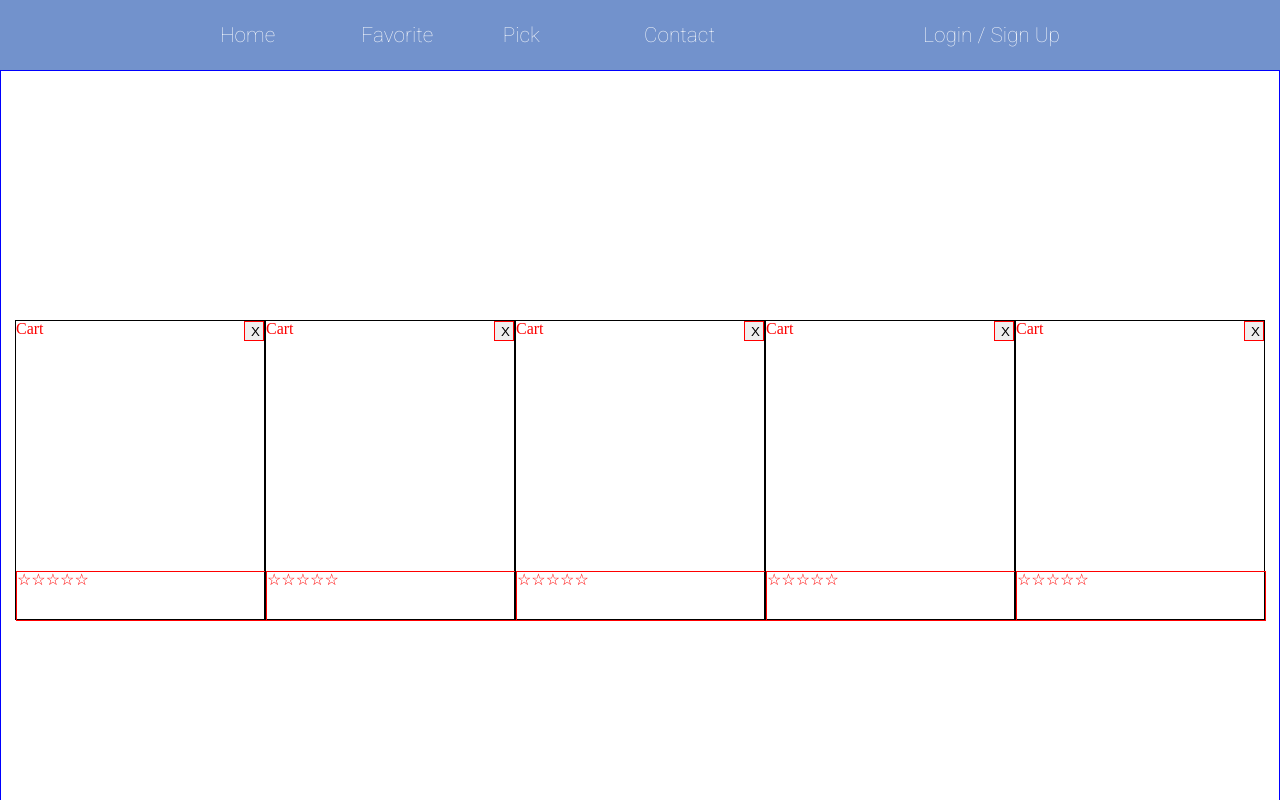
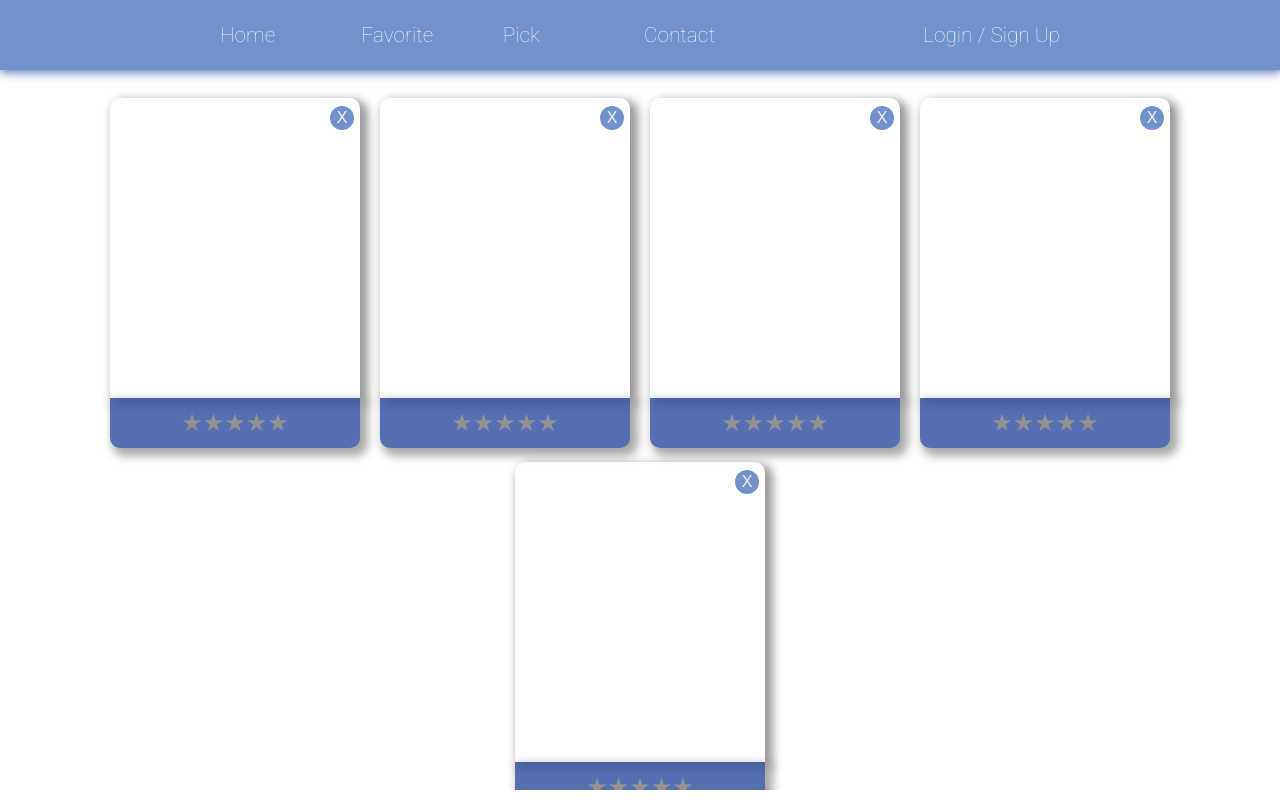
Before and after one commit to rlawksml/MRP, a React app: page /Cart in a window 1280 px wide. Built offline with nearby package versions, Linux system fonts and the light colour scheme.

Commit message:
Star Rating system make

```diff
--- a/package.json
+++ b/package.json
@@ -11,9 +11,15 @@
   "author": "",
   "license": "ISC",
   "dependencies": {
+    "@fortawesome/fontawesome-svg-core": "^1.2.35",
+    "@fortawesome/free-brands-svg-icons": "^5.15.3",
+    "@fortawesome/free-regular-svg-icons": "^5.15.3",
+    "@fortawesome/free-solid-svg-icons": "^5.15.3",
+    "@fortawesome/react-fontawesome": "^0.1.14",
     "@material-ui/core": "^4.11.3",
     "react": "^17.0.1",
     "react-dom": "^17.0.1",
+    "react-rating-stars-component": "^2.2.0",
     "react-router-dom": "^5.2.0",
     "styled-components": "^5.2.1",
     "styled-reset": "^4.3.4"
--- a/src/coponents/Navigation.jsx
+++ b/src/coponents/Navigation.jsx
@@ -95,4 +95,5 @@ width: 100%;
 height: 70px;
 font-family: Roboto;
 font-weight: 100;
+box-shadow: 1px 1px 10px 1px #4e6caf;
 `
--- a/src/pages/Cart.jsx
+++ b/src/pages/Cart.jsx
@@ -1,87 +1,135 @@
 import React from 'react';
 import styled from 'styled-components';
 import { Grid, container } from '@material-ui/core';
-import Navigation from '../coponents/Navigation';
+import ReactStars from "react-rating-stars-component"
 
 export default () => {
+  // 레이팅 값 받아오기
+  // 함수는 return이 아닌 return 위 render 영역에 선언함
+  const ratingChanged = (newRating)=>{
+    console.log(newRating)
+  }
   return (
     <>
-      {/* <h1>카트(Favorite) 페이지</h1> */}
-      {/* <Navigation /> */}
+    <Container>
       <MainContainer>
         <Grid container spacing={2} direction="row" justify="center" alignItems="center">
           <CartGrid>
-            Cart
+            {/* 장바구니 그리드 */}
             <Deletebutton>X</Deletebutton>
+            {/* 삭제 버튼 */}
             <LikeMark>
-              <a>☆☆☆☆☆</a>
+              {/* 별점 버튼 */}
+              <ReactStars count={5} size={24}
+              activeColor="#ffd700"
+              onChange={ratingChanged}
+              ></ReactStars>
+              {/* react 라이브러리 react rating stars component 사용해서 별점 입력 onchange로 위에 설정해 둔 함수 raringChagned에 값 전달함 */}
             </LikeMark>
           </CartGrid>
           <CartGrid>
-            Cart
             <Deletebutton>X</Deletebutton>
             <LikeMark>
-              <a>☆☆☆☆☆</a>
+            <ReactStars count={5} size={24}
+              activeColor="#ffd700"
+              ></ReactStars>
             </LikeMark>
           </CartGrid>
           <CartGrid>
-            Cart
             <Deletebutton>X</Deletebutton>
             <LikeMark>
-              <a>☆☆☆☆☆</a>
+            <ReactStars count={5} size={24}
+              activeColor="#ffd700"
+              ></ReactStars>
             </LikeMark>
           </CartGrid>
           <CartGrid>
-            Cart
             <Deletebutton>X</Deletebutton>
             <LikeMark>
-              <a>☆☆☆☆☆</a>
+            <ReactStars count={5} size={24}
+              activeColor="#ffd700"
+              ></ReactStars>
             </LikeMark>
           </CartGrid>
           <CartGrid>
-            Cart
+
             <Deletebutton>X</Deletebutton>
             <LikeMark>
-              <a>☆☆☆☆☆</a>
+            <ReactStars count={5} size={24}
+              activeColor="#ffd700"
+              ></ReactStars>
             </LikeMark>
           </CartGrid>
         </Grid>
       </MainContainer>
+      </Container>
     </>
   );
 };
 
-const CartGrid = styled(Grid)`
-  position: relative;
-  width: 250px;
-  height: 300px;
-  border: 1px solid black;
-`;
-
-const LikeMark = styled.div`
-  position: absolute;
-  top: 250px;
-  width: 250px;
-  height: 50px;
-  border: 1px solid red;
-`;
+const Container = styled.div`
+display: flex;
+align-items:center;
+justify-content: center;
+width: 100vw;
+height: 90vh;
+`
 
 const MainContainer = styled.div`
-  color: red;
-  border: 1px solid blue;
-  height: 50em;
-  width: 100%;
+  padding: 0 10px;
+  // border: 1px solid blue;
+  height: 100%;
+  width: 90vw;
   overflow: hidden;
   display: flex;
   justify-content: center;
   align-items: center;
 `;
 
+const CartGrid = styled(Grid)`
+  position: relative;
+  width: 250px;
+  height: 300px;
+  margin: 2rem 10px;
+  box-shadow: 5px 5px 10px 3px #999999;
+  border-radius: 10px 10px 0 0;
+  `;
+
+const LikeMark = styled.div`
+  color: white;
+  position: absolute;
+  top: 250px;
+  width: 250px;
+  height: 50px;
+  background-color: #3956a5;
+  opacity: 0.85;
+  display:flex;
+  justify-content:center;
+  align-items:center;
+  position: absolute;
+  top: 300px;
+  transition: 0.3s;
+  box-shadow: 5px 5px 10px 3px #999999;
+  border-radius: 0 0 10px 10px ;
+`;
+
 const Deletebutton = styled.button`
-  border: 1px solid red;
-  width: 20px;
-  height: 20px;
-  float: right;
-  top: 0;
-  right: 0;
+  position: abouslute;
+  transform : translate(220px, 8px);
+  border-radius: 100%;
+  display:flex;
+  align-items : center;
+  justify-content: center;
+  font-size: 1rem;
+  width: 1.5rem;
+  height: 1.5rem;
+  color: #f4f4f4;
+  background-color: #7292cc;
+  border:none;
+  outline:  0;
+  &:hover {
+    background: #254489;
+    font-weight: bold;
+    color: white;
+  }
 `;
--- a/src/pages/Contact.jsx
+++ b/src/pages/Contact.jsx
@@ -18,12 +18,12 @@ export default () => {
           justify="center"
           alignItems="center"
         >
-          <DevDiv>
+          <DevDiv1>
             <h3>개발자</h3>
-          </DevDiv>
-          <DevDiv>
+          </DevDiv1>
+          <DevDiv2>
             <h3>개발자</h3>
-          </DevDiv>
+          </DevDiv2>
         </SectionContain>
 
         <SectionContain
@@ -61,14 +61,33 @@ const MainContainer = styled.div`
   align-items: center;
 `;
 
-const DevDiv = styled.div`
-  border: 1px solid blue;
-  height: 100px;
-  width: 100px;
-  margin-right: 20px;
+const DevDiv1 = styled.div`
+
+  box-shadow: 2px 2px 10px 2px #7292cc;
+  border-radius: 100%;
+  height: 200px;
+  width: 200px;
+  margin-right: 50px;
+  transition: 0.3s;
+  &:hover {
+    background-color: #c4c5c6;
+  }
+`;
+const DevDiv2 = styled.div`
+
+  box-shadow: 2px 2px 10px 2px #7292cc;
+  border-radius: 100%;
+  height: 200px;
+  width: 200px;
+  margin-right: 15px;
+  transition: 0.3s;
+  &:hover {
+    background-color: #c4c5c6;
+  }
 `;
 
 const SectionContain = styled(Grid)`
+
   border: 1px solid red;
   height: 40em;
   display: flex;
--- a/src/pages/Pick.jsx
+++ b/src/pages/Pick.jsx
@@ -11,7 +11,7 @@ export default () => {
       <MainContainer>
         <Grid container spacing={2} direction="row" justify="center" alignItems="center">
           <ProductDiv item xs={7} sm={7} md={7} lg={7} xl={7}>
-            무신사 상품
+            Image
             <ButtonDiv>
               <NextButton>Next</NextButton>
               <PickButton>Pick</PickButton>
@@ -24,8 +24,7 @@ export default () => {
 };
 
 const MainContainer = styled.div`
-  color: red;
-  border: 1px solid blue;
+  // border: 1px solid blue;
   height: 50em;
   width: 100%;
   overflow: hidden;
@@ -38,7 +37,8 @@ const ProductDiv = styled.div`
   position: relative;
   width: 400px;
   height: 500px;
-  border: 1px solid black;
+  border-radius: 5px;
+  box-shadow: 3px 3px 10px 3px #999999;
 `;
 
 const ButtonDiv = styled.div`
@@ -48,25 +48,52 @@ const ButtonDiv = styled.div`
   height: 100px;
   display: flex;
   justify-content: space-between;
-  border: 1px solid red;
+  // border: 1px solid red;
+  position: relative;
 `;
 
 const NextButton = styled.a`
+  position: absolute;
+  top: -30px;
+  left: 10px;
   width: 100px;
   height: 100px;
   border-radius: 100%;
-  border: 1px solid red;
+  // border: 1px solid red;
   display: flex;
   align-items: center;
   justify-content: center;
+  background-color: #f23f57;
+  font-family: Roboto;
+  font-weight: 400;
+  font-size:1.5rem;
+  color: white;
+  transition: 0.3s;
+  opacity: 0.7;
+  &:hover{
+    opacity: 1;
+  }
 `;
 
 const PickButton = styled.a`
+  position: absolute;
+  top: -30px;
+  right: 10px;
   width: 100px;
   height: 100px;
   border-radius: 100%;
-  border: 1px solid red;
+  color: white;
+  // border: 1px solid red;
   display: flex;
   align-items: center;
   justify-content: center;
+  background-color: #254489;
+  font-family: Roboto;
+  font-weight: 400;
+  font-size:1.5rem;
+  opacity: 0.7;
+  transition: 0.3s;
+  &:hover {
+    opacity: 1;
+  }
 `;
```
Also changed, not shown: 2 other files (tests, documents, lock files or other folders).
